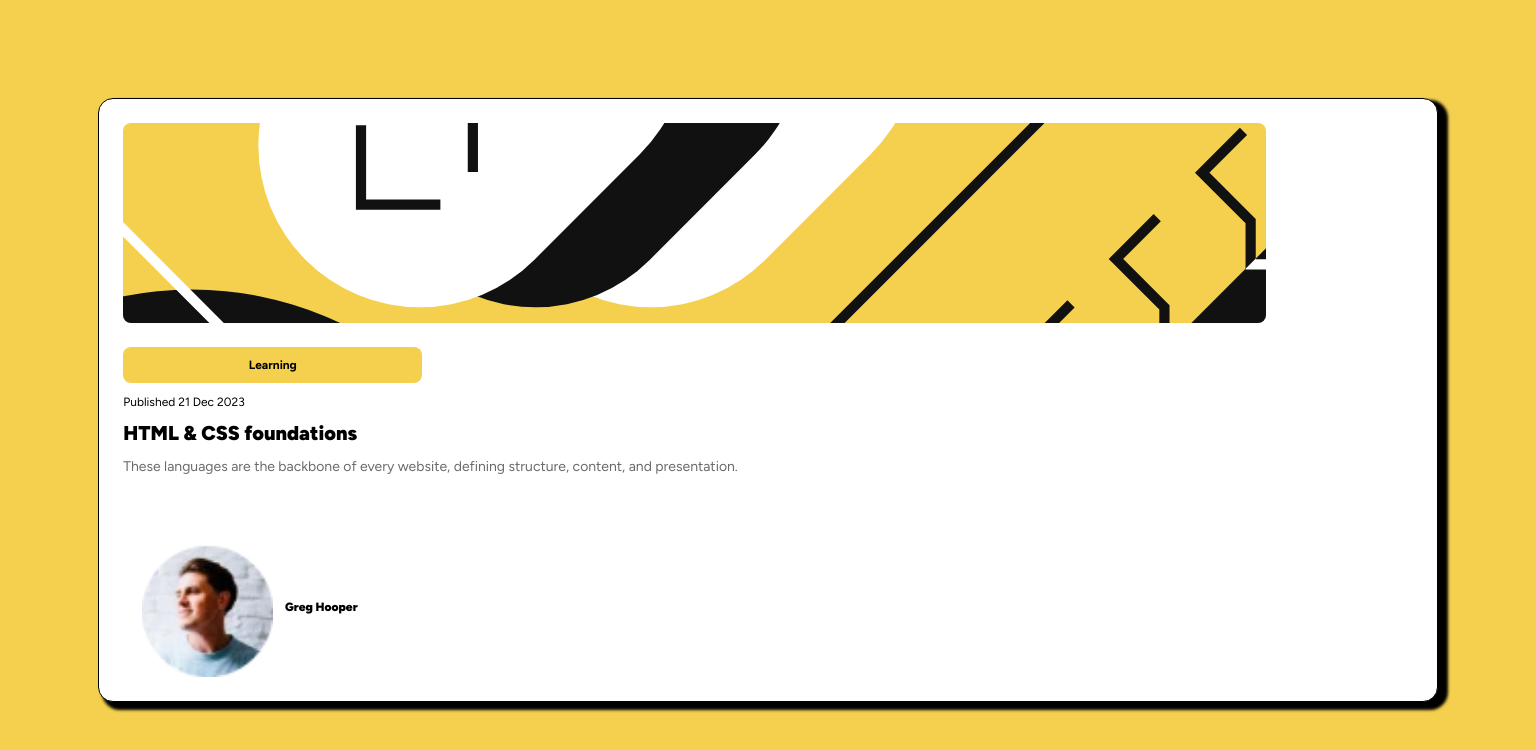
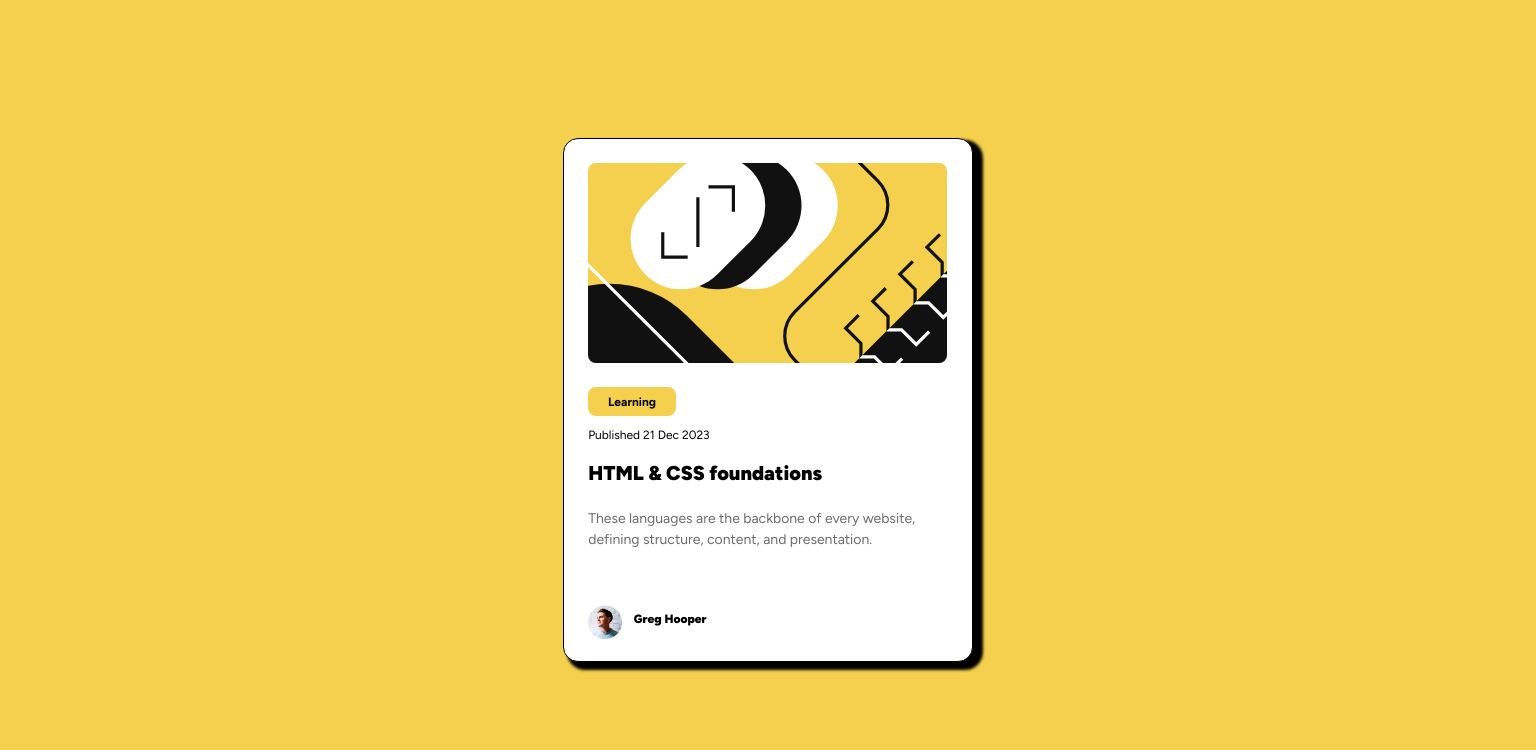
Before and after one commit to KatherinneS99/blog-preview-card, a plain HTML site: page index.html in a window 1536 px wide. Drawn offline with Linux system fonts and the light colour scheme.

Commit message:
Design for desktop created

```diff
--- a/css/styles.css
+++ b/css/styles.css
@@ -1,7 +1,5 @@
-/*MEDIA QUERIES*/
+    /*MOBILE*/
 
-/*MOBILE*/
-@media (min-width: 375px){
     *{
         box-sizing: border-box;
         margin: 0;
@@ -90,4 +88,58 @@
         font-weight: 900;
         margin-left: 12px;
     }
+
+    /*HOVERS*/
+    .card-title h1:hover{
+        color: #F4D04E;
+        cursor: pointer;
+    }
+
+
+@media (min-width: 1440px){
+    .card{
+        width: 26.667vw;
+        height: auto;
+    }
+    .card-image{
+        width: 23.333vw;
+        height: 200px;
+    }
+    .card-image img{
+        width: 100%;
+        height: 100%;
+        object-fit: cover;
+    }
+    .card-content{
+        width: 23.333vw;
+        height: 194px;
+    }
+    .card-description{
+        width: 23.333vw;
+        height: 72px;
+    }
+    .card-category{
+        width: 5.694vw;
+        height: 29px;
+    }
+    .card-publish-date{
+        width: 9.931vw;
+        height: 21px;
+    }
+    .card-title{
+        width: 23.333vw;
+        height: 36px;
+    }
+    .card-description{
+        width: 23.333vw;
+        height: 72px;
+    }
+    .card-author{
+        width: 8.958vw;
+        height: 32px;
+    }
+    .card-author img{
+        width: 2.222vw;
+        height: 2.222vw;
+    }
 }
```
